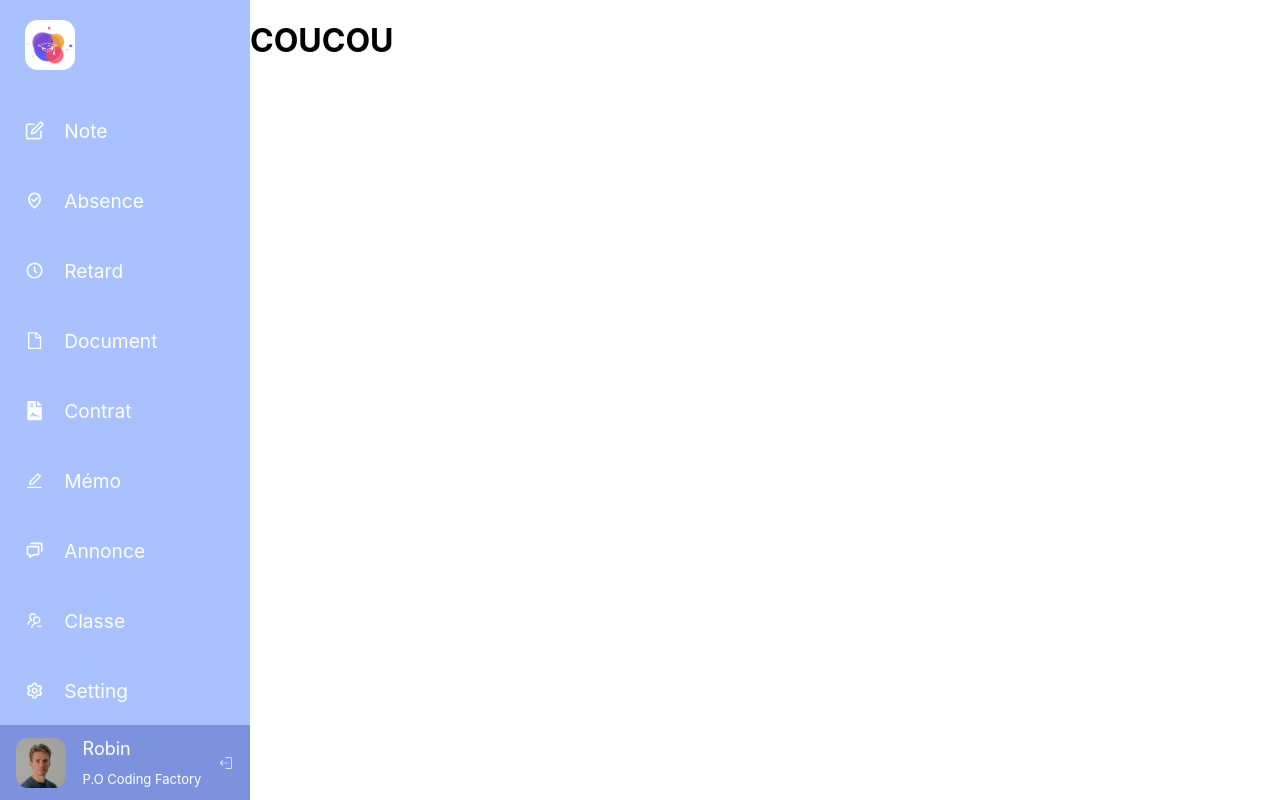
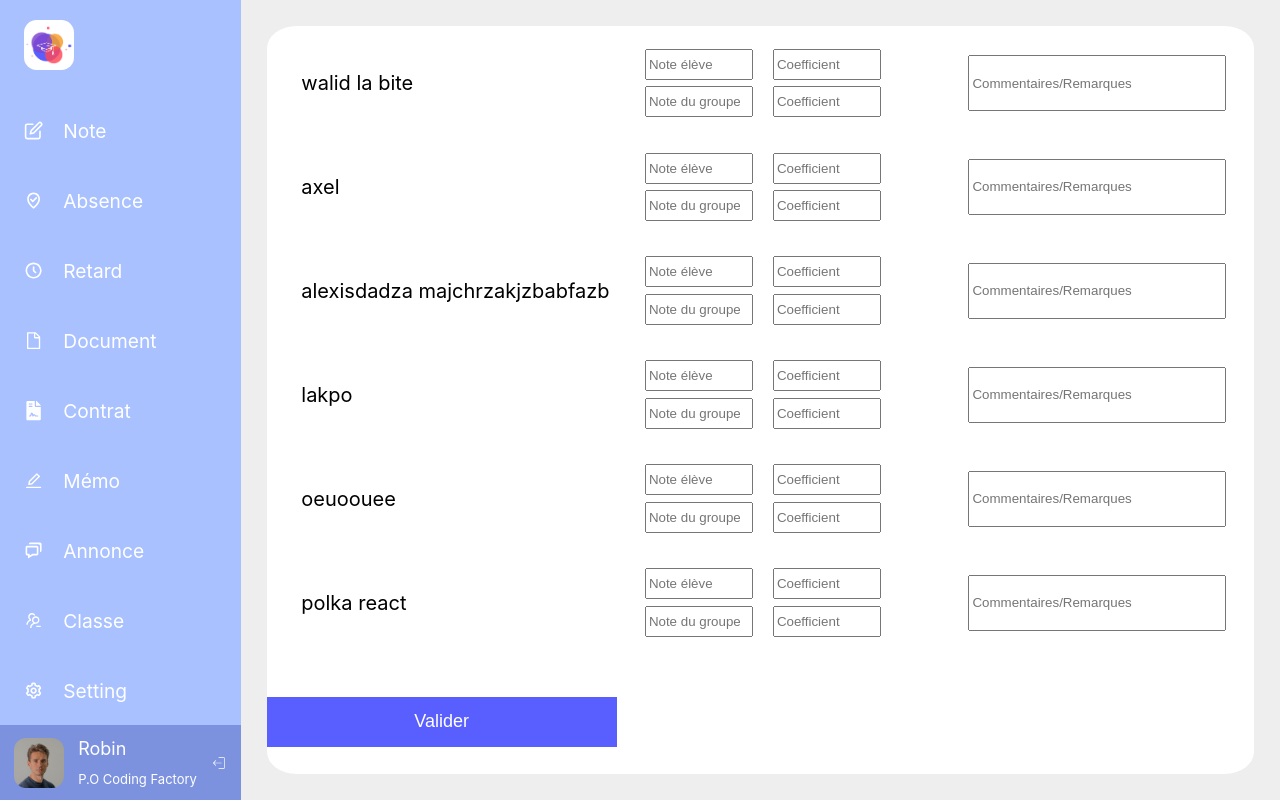
Before and after one commit to AxelWebDeveloper/sup_connect_web, a React (Create React App) app: page / in a window 1280 px wide. Built offline with nearby package versions, Linux system fonts and the light colour scheme.

Commit message:
V1-noteWeb-alexis

```diff
--- /dev/null
+++ b/src/views/Home/home.css
@@ -0,0 +1,63 @@
+body {
+    background-color: #eeeeee ;
+}
+.DashboardNote {
+    background-color: white ;
+    margin: 2%;
+    width: 80%;
+    border-radius: 3%;
+    display: flex;
+    flex-direction: row;
+    flex-wrap: wrap;
+}
+.tableList{
+    width: 100%;
+}
+.listEleve {
+    font-size: 20px ;
+    display: flex;
+    flex-direction: column;
+    padding-left: 3.5% ;
+    padding-top: 2%;
+}
+.tableNote {
+    display: flex;
+    align-items: center;
+    margin-bottom: 3%;
+}
+.listName {
+    display: flex;
+    width: 35% ;
+}
+.blockInput {
+    width: 35%;
+    display: flex;
+    flex-direction: column;
+}
+.inputComment{
+    width: 30%;
+}
+.note {
+    width: 100px;
+    height: 25px;
+    margin-right: 3%;
+    margin-left: 3%;
+    margin-top: 1%;
+    margin-bottom: 1%;
+
+}
+.commentaires {
+    width: 250px;
+    height: 50px;
+}
+.buttonValide{
+    display: flex;
+}
+.valide{
+    width: 350px;
+    height: 50px;
+    background-color: rgba(89, 95, 255, 1);
+    color: white;
+    font-size: 18px;
+    border: none;
+}
--- a/src/views/Home/home.js
+++ b/src/views/Home/home.js
@@ -1,10 +1,68 @@
 import React from 'react';
+import '../Home/home.css'
+
 const Home = () => {
+
+    const tableauScholl = [
+        {
+            id: "1",
+            name: "walid la bite",
+        },
+        {
+            id: "2",
+            name: "axel ",
+        },
+        {
+            id: "3",
+            name: "alexisdadza majchrzakjzbabfazb ",
+        },
+        {
+            id: "4 ",
+            name: "lakpo ",
+        },
+        {
+            id: "5",
+            name: "oeuoouee",
+        },
+        {
+            id: "6",
+            name: "polka react",
+        },
+    ]
+    const listItems = tableauScholl.map((number) =>
+        <div className='tableNote' >
+            <p className='listName' key={number.id}>
+                {number.name}
+            </p>
+            <div className='blockInput' >
+                <div className='inputNote1' >
+                    <input placeholder='Note élève' className='note' ></input>
+                    <input placeholder='Coefficient' className='note' ></input>
+                </div>
+                <div className='inputNote2' >
+                    <input placeholder='Note du groupe' className='note' ></input>
+                    <input placeholder='Coefficient' className='note' ></input>
+                </div>
+            </div>
+            <div className='inputComment' >
+                <input placeholder='Commentaires/Remarques' className='commentaires' ></input>
+            </div>
+
+        </div>
+     );
+
         return (
-            <div>
-                <h1>COUCOU</h1>
+            <div className='DashboardNote' >
+                <div className='tableList' >
+                   <div className='listEleve' > {listItems} </div>
+                </div>
+                    <div className='buttonValide' >
+                        <button className='valide' > Valider </button>
+                    </div>
             </div>
         );
 }
 
+
+
 export default Home;
```
